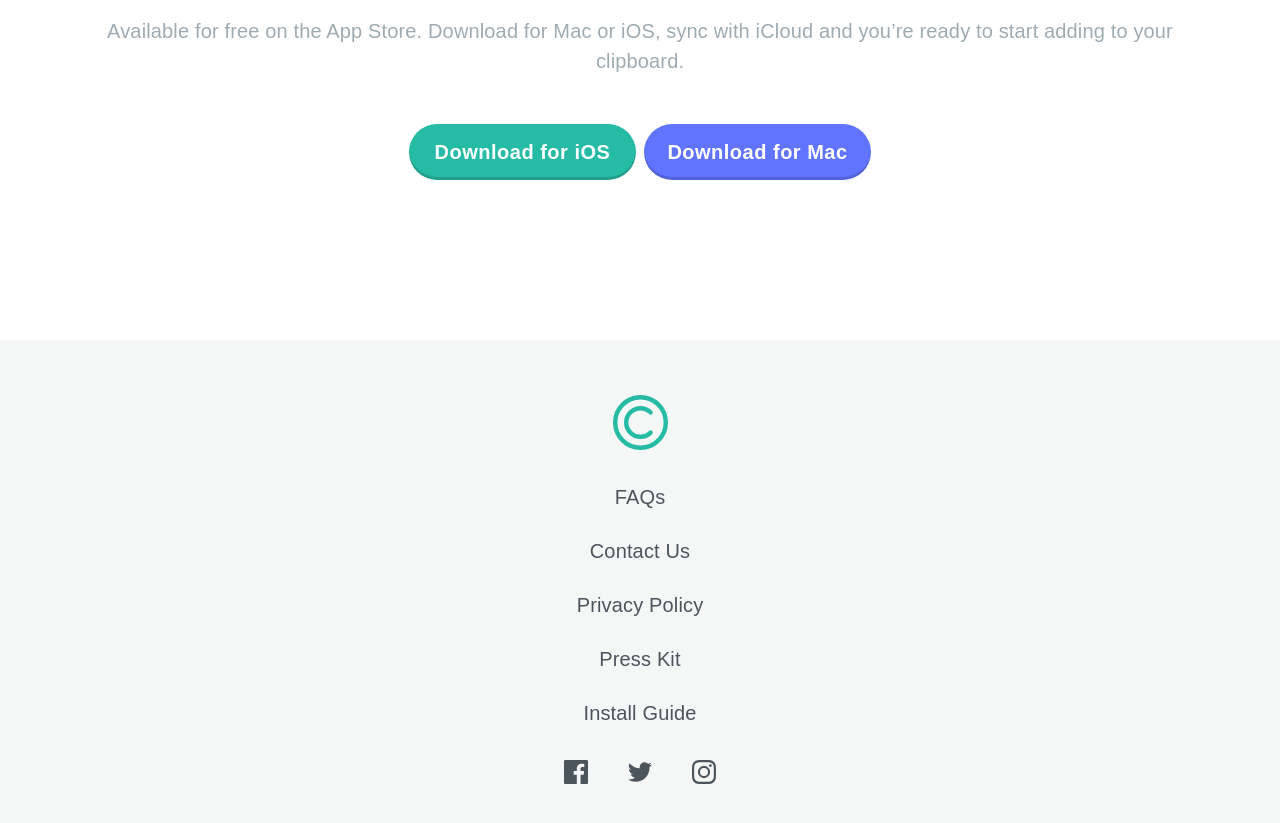
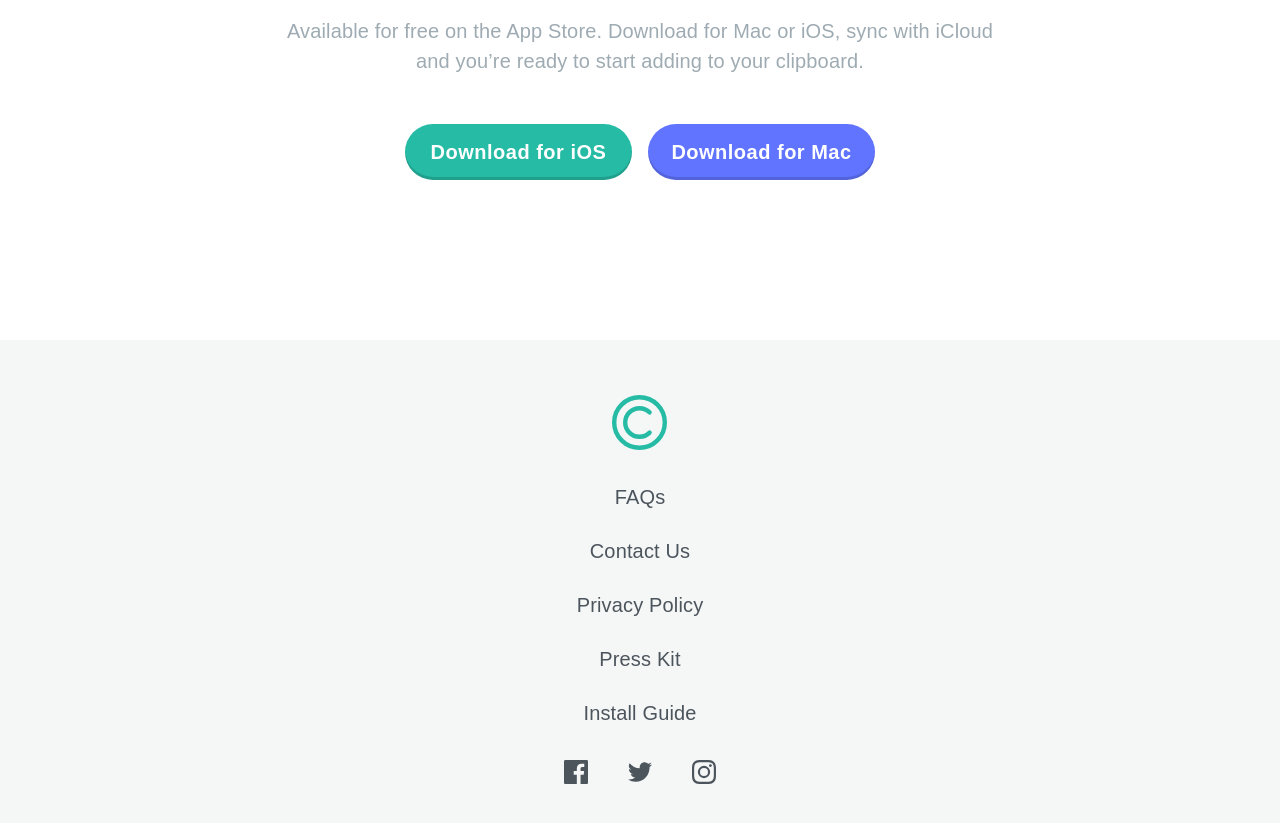
Before and after one commit to g-akca/clipboard-landing-page, a React (Vite) app: page / in a window 1280 px wide. Shown: the part 4193-5016 px from the top of the page. Built offline with nearby package versions, Linux system fonts and the light colour scheme; a web font is replaced by a local one.

Commit message:
Add desktop responsive DownloadSection and Footer styles

```diff
--- a/src/components/DownloadSection.jsx
+++ b/src/components/DownloadSection.jsx
@@ -2,13 +2,13 @@ import Button from "./Button";
 
 function DownloadSection() {
   return (
-    <section className="flex flex-col gap-14 tablet:gap-12 text-center">
+    <section className="flex flex-col gap-14 tablet:gap-12 text-center max-w-182.5">
       <div className="flex flex-col gap-4">
         <h2 className="font-semibold text-[28px] tablet:text-[36px] leading-[125%] tracking-[-0.5px] tablet:tracking-[-0.6px] text-gray-700">Clipboard for iOS and Mac OS</h2>
         <p className="tracking-base">Available for free on the App Store. Download for Mac or iOS, sync with iCloud and you’re ready to start adding to your clipboard.</p>
       </div>
 
-      <div className="flex flex-col gap-6 items-center tablet:flex-row tablet:gap-2 tablet:justify-center">
+      <div className="flex flex-col gap-6 items-center tablet:flex-row tablet:gap-4 tablet:justify-center">
         <Button className="bg-green-500 hover:bg-green-300">
           Download for iOS
         </Button>
--- a/src/components/Footer.jsx
+++ b/src/components/Footer.jsx
@@ -6,19 +6,21 @@ import InstagramIcon from "./icons/InstagramIcon";
 
 function Footer() {
   return (
-    <footer className="bg-gray-50 h-125 flex justify-center items-center">
-      <div className="flex flex-col gap-8 items-center">
+    <footer className="bg-gray-50 h-125 flex justify-center items-center desktop:h-37.5 desktop:px-41">
+      <div className="flex flex-col gap-8 items-center desktop:flex-row desktop:justify-between desktop:w-full desktop:max-w-350">
+        <div className="flex flex-col gap-8 items-center desktop:flex-row desktop:justify-between desktop:w-167.5">
           <img src={logo} alt="Logo image" className="w-13.75" />
 
-        <ul className="flex flex-col gap-6 text-center text-[20px] leading-base tracking-base text-gray-700">
+          <ul className="flex flex-col gap-6 text-center text-[20px] leading-base tracking-base text-gray-700 desktop:h-17 desktop:text-start desktop:flex-wrap desktop:gap-x-16 desktop:gap-y-2">
             <li><a href="#" className="hover:text-green-500 transition-all">FAQs</a></li>
             <li><a href="#" className="hover:text-green-500 transition-all">Contact Us</a></li>
             <li><a href="#" className="hover:text-green-500 transition-all">Privacy Policy</a></li>
             <li><a href="#" className="hover:text-green-500 transition-all">Press Kit</a></li>
             <li><a href="#" className="hover:text-green-500 transition-all">Install Guide</a></li>
           </ul>
+        </div>
 
-        <div className="flex justify-center items-center gap-10">
+        <div className="flex justify-center items-center gap-10 desktop:gap-6">
           <FacebookIcon className="cursor-pointer transition-all text-gray-700 hover:text-green-500" />
           <TwitterIcon className="cursor-pointer transition-all text-gray-700 hover:text-green-500" />
           <InstagramIcon className="cursor-pointer transition-all text-gray-700 hover:text-green-500" />
```
Lines whose indentation alone changed are shown as unchanged.
